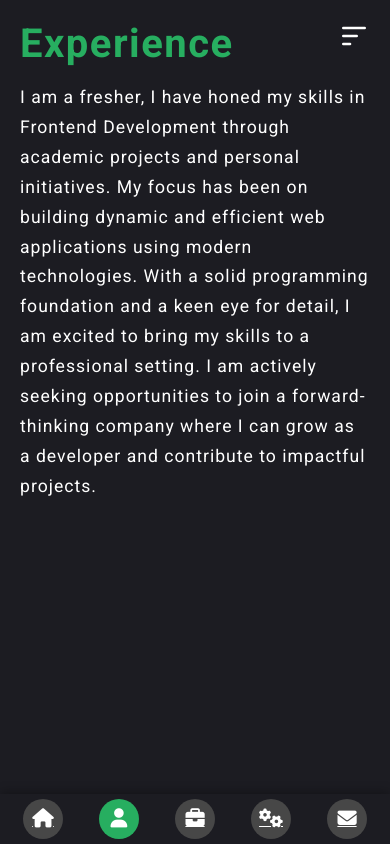
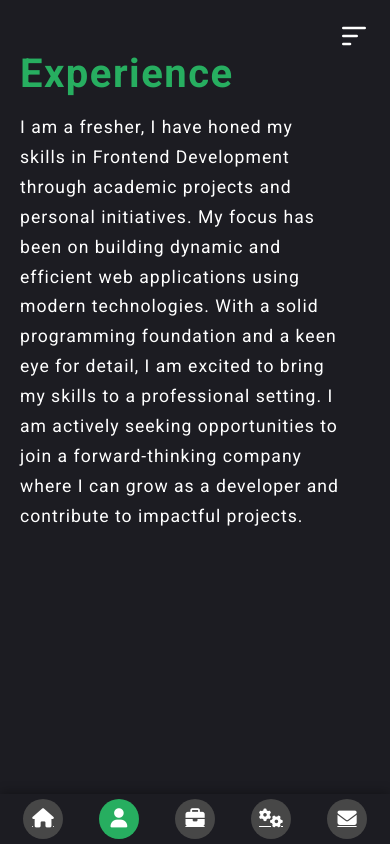
Before and after one commit to thisistoomuchHarsh/Vite-Portfolio, a React (Vite) app: page /about in a window 390 px wide. Built offline with nearby package versions, Linux system fonts and the light colour scheme.

Commit message:
About Me Finished

```diff
--- a/src/Pages/AboutMe/AboutMe.css
+++ b/src/Pages/AboutMe/AboutMe.css
@@ -121,7 +121,7 @@
   }
 
   .about-right {
-    padding: 0;
+    padding-top: 30px;
   }
 
   .skills-grid {
```
